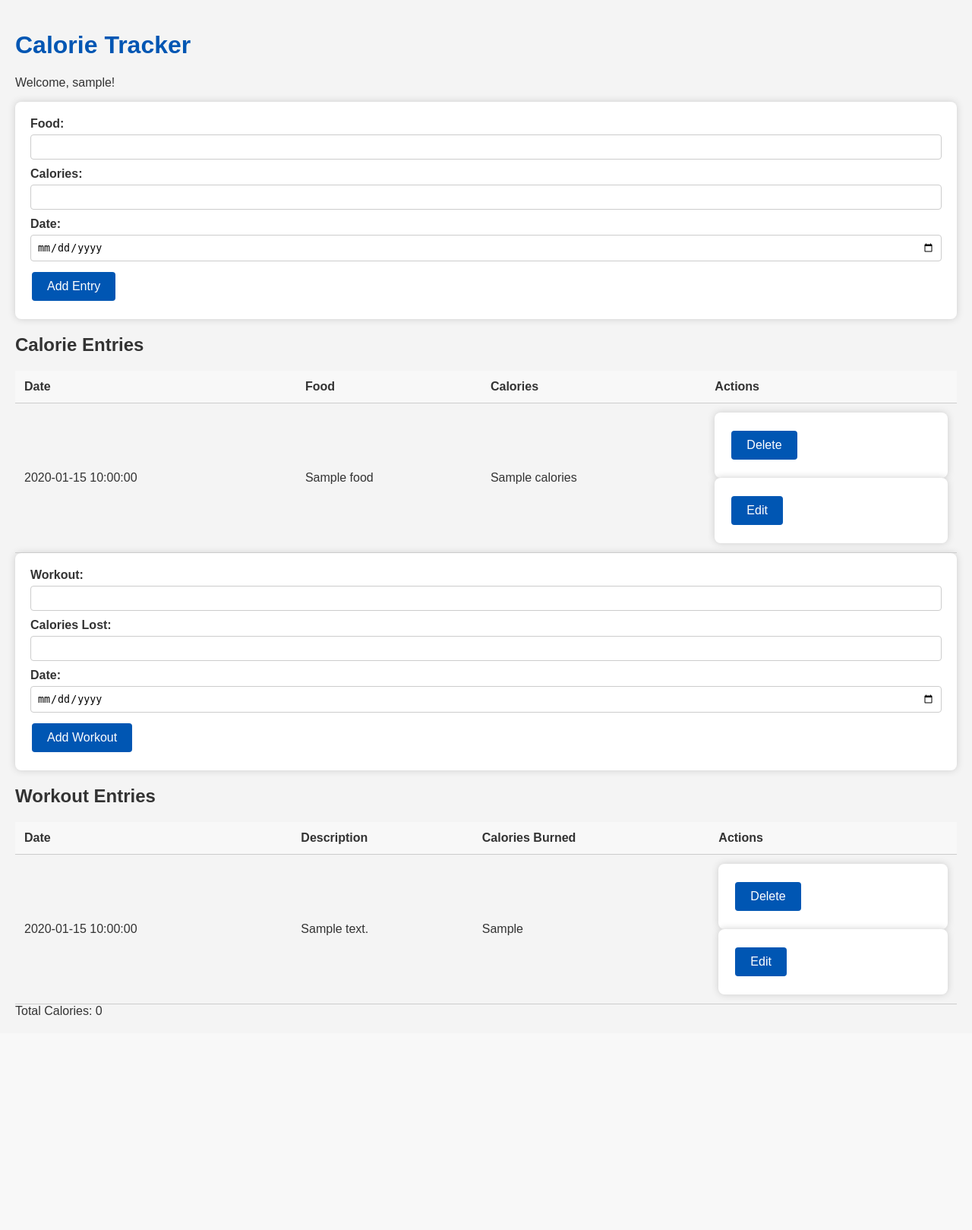
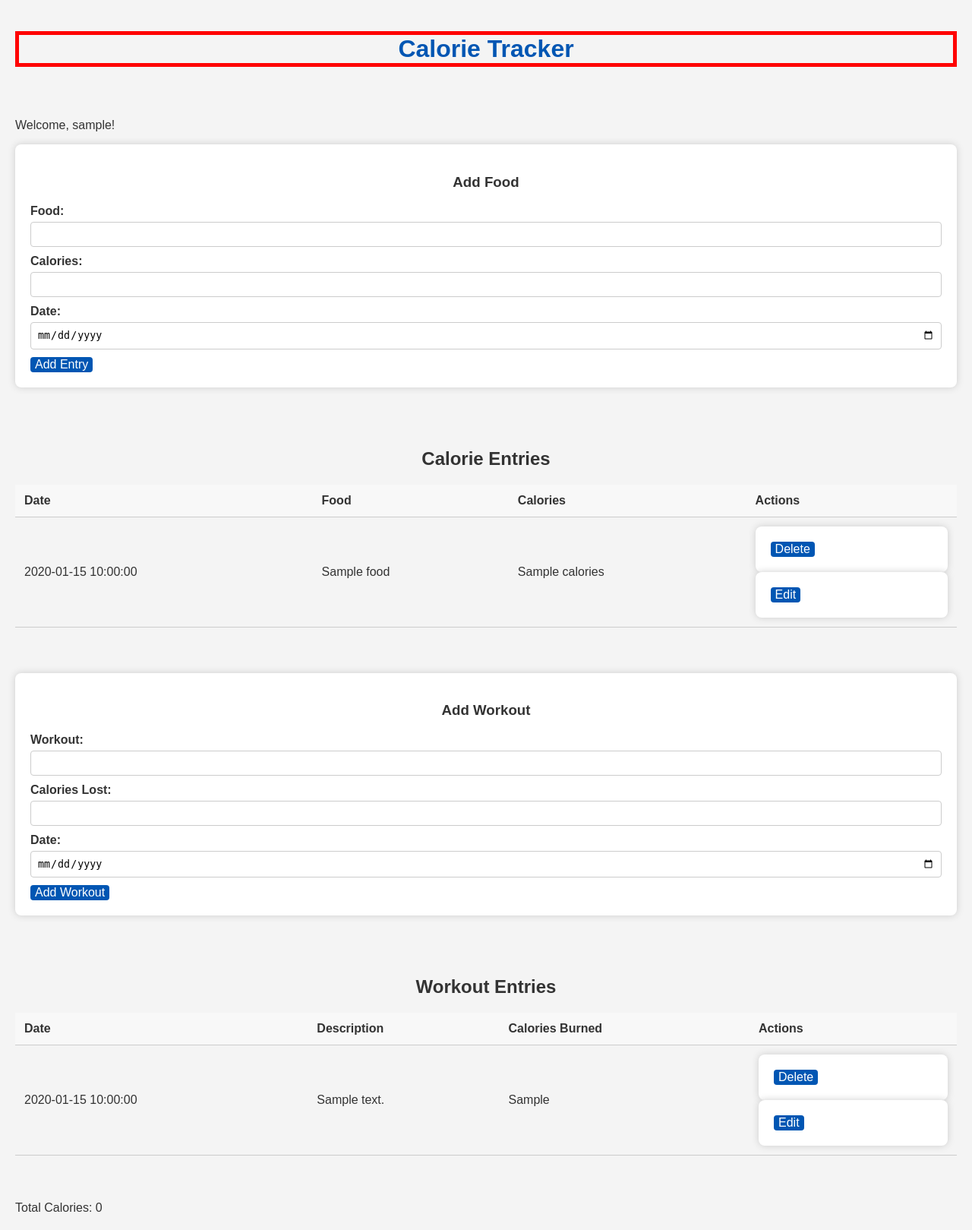
Before and after one commit to software-students-spring2024/5-final-project-spring-2024-dttt5, a Flask app: page / in a window 1280 px wide. Shown: the whole page at 76% size. Before the commit the page ends 1336 px from the top, so only its background shows below. Run offline with Flask 3, Linux system fonts and the light colour scheme; the visitor is signed in with stand-in values (Sample User, id 1); a database or web service that is not in the repository returns one stand-in record (values such as "Sample title"); parts of the project's set-up code (start-up, migrations or seed data) failed here and were passed over.

Commit message:
index.html layout

```diff
--- a/app/static/style.css
+++ b/app/static/style.css
@@ -9,6 +9,16 @@ body {
 
 h1 {
     color: #0056b3;
+    text-align: center;
+    border: 5px solid red;
+}
+
+h2 {
+    text-align: center;
+}
+
+h3 {
+    text-align: center;
 }
 
 /* Form styling */
@@ -42,12 +52,12 @@ button {
     background-color: #0056b3;
     color: white;
     border: none;
-    padding: 10px 20px;
+    /* padding: 10px 20px; */
     text-align: center;
     text-decoration: none;
     display: inline-block;
     font-size: 16px;
-    margin: 4px 2px;
+    /* margin: 4px 2px; */
     cursor: pointer;
     border-radius: 4px;
 }
@@ -113,3 +123,7 @@ a:hover {
     padding: 20px;
     display: none; /* Hidden by default */
 }
+
+.spacer {
+    height: 30px;
+}
--- a/app/templates/index.html
+++ b/app/templates/index.html
@@ -9,8 +9,12 @@
 <body>
     <h1>Calorie Tracker</h1>
     <div id="app">
+
+        <div class="spacer"></div>
+
         <p>Welcome, {{ username }}!</p>
         <form id="calorie-form" method="post" action="/calories">
+            <h3>Add Food</h3>
             <label for="food">Food:</label>
             <input type="text" id="food" name="food" required>
             <label for="calories">Calories:</label>
@@ -23,6 +27,9 @@
         {% if message %}
             <div id="message">{{ message }}</div>
         {% endif %}
+
+        <div class="spacer"></div>
+        <div class="spacer"></div>
 
         <h2>Calorie Entries</h2>
         <table id="calories-table">
@@ -53,8 +60,12 @@
             </tbody>
         </table>
 
+        <div class="spacer"></div>
+        <div class="spacer"></div>
+
         <!-- Workout Entry Form -->
         <form id="workout-form" method="post" action="/workouts">
+            <h3>Add Workout</h3>
             <label for="description">Workout:</label>
             <input type="text" id="description" name="description" required>
             <label for="calories_burned">Calories Lost:</label>
@@ -63,6 +74,9 @@
             <input type="date" id="date" name="date" required>
             <button type="submit">Add Workout</button>
         </form>
+
+        <div class="spacer"></div>
+        <div class="spacer"></div>
 
         <h2>Workout Entries</h2>
         <table id="workouts-table">
@@ -93,6 +107,9 @@
             </tbody>
         </table>
 
+        <div class="spacer"></div>
+        <div class="spacer"></div>
+
         <div id="total-calories">Total Calories: {{ total_calories }}</div>
     </div>
 </body>
--- a/app/templates/register.html
+++ b/app/templates/register.html
@@ -7,7 +7,10 @@
     <link rel="stylesheet" href="static/style.css">
 </head>
 <body>
-    <h1>Welcome to Calorie Tracker!</h1>
+    <div class="borderHeader">
+        <h1>Welcome to Calorie Tracker!</h1>
+    </div>
+
     <h2>Register</h2>
     <form action="/register" method="post">
         <label for="username">Username:</label>
```
